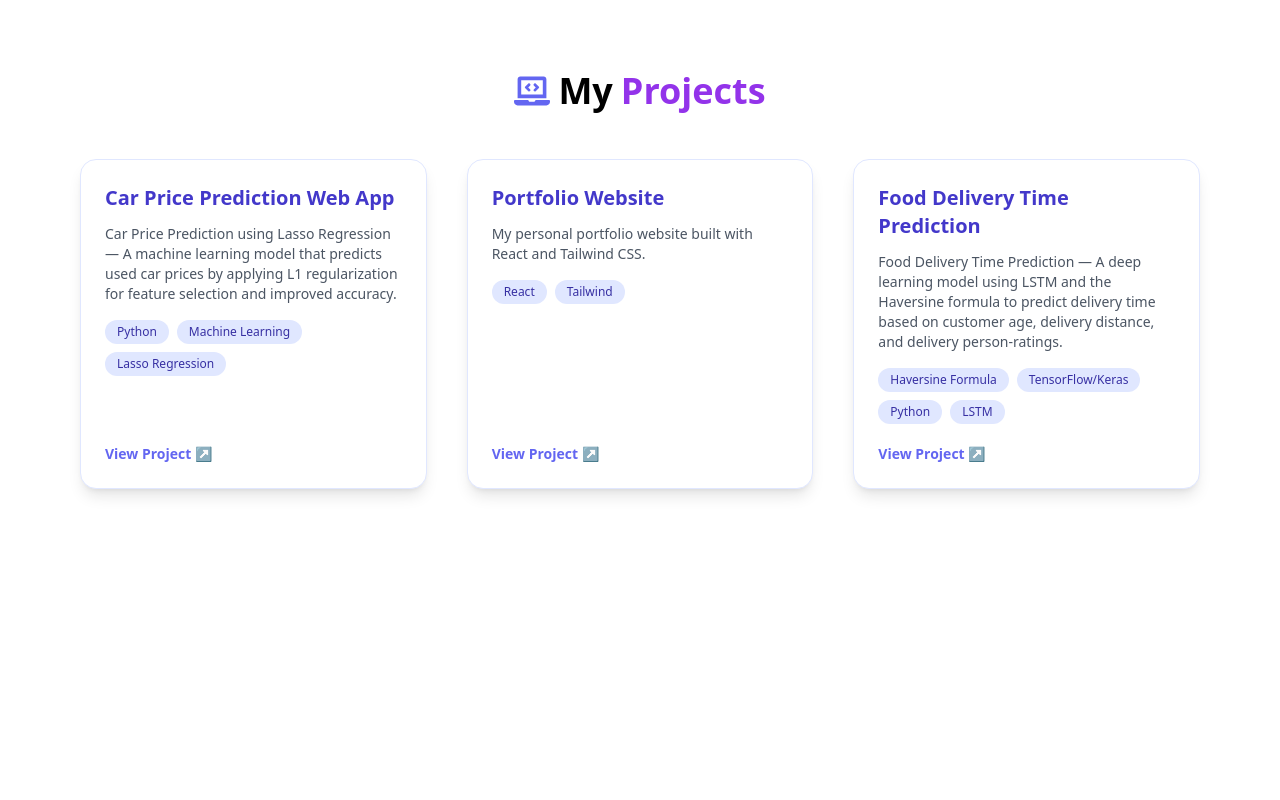
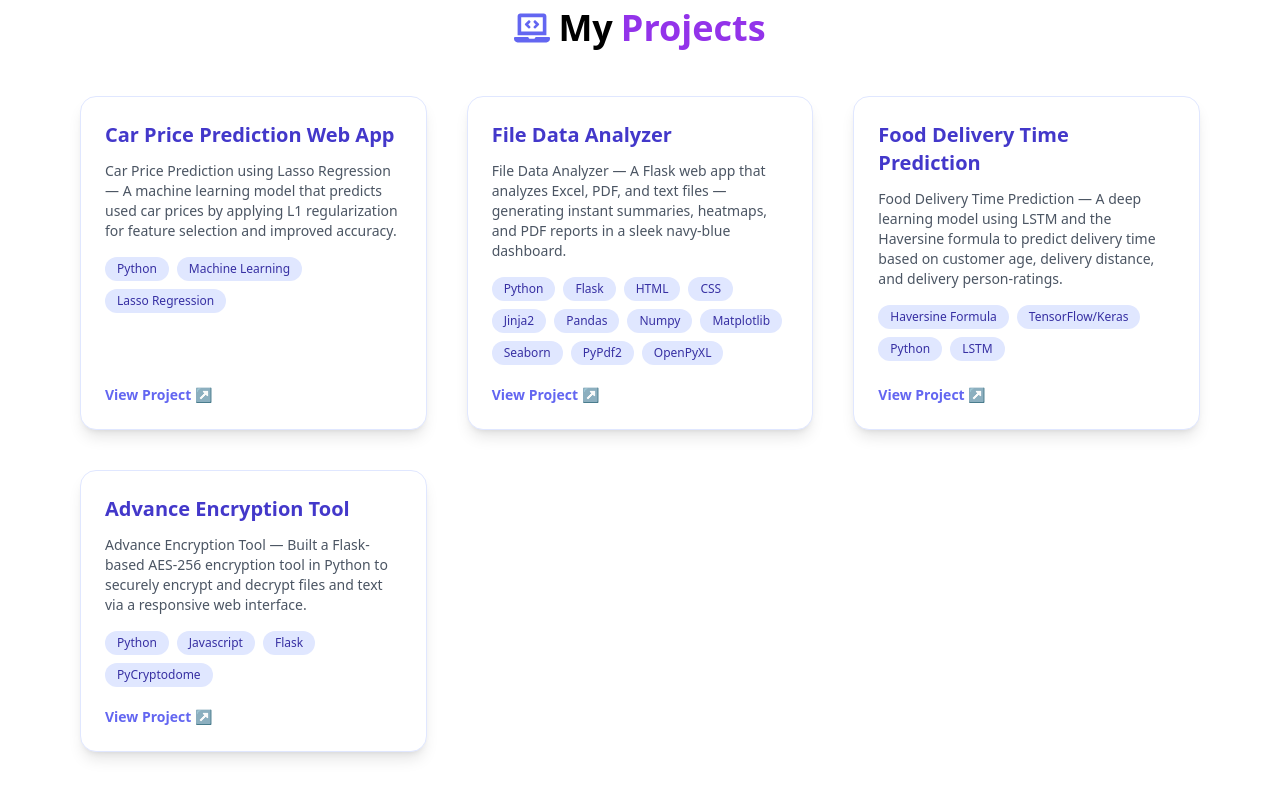
Before and after one commit to 160904160805/my-personal-portfolio, a React (Vite) app: page / in a window 1280 px wide. Shown: the part 1720-2520 px from the top of the page. Built offline with nearby package versions, Linux system fonts and the light colour scheme; the HTML template or start-up script is replaced by a standard one.

Commit message:
Update Projects.jsx
project section updated

```diff
--- a/src/components/Projects.jsx
+++ b/src/components/Projects.jsx
@@ -10,16 +10,22 @@ const projects = [
     link: "https://github.com/160904160805/ML_Lasso_Project_Car_Price_Prediction"
   },
   {
-    title: "Portfolio Website",
-    description: "My personal portfolio website built with React and Tailwind CSS.",
-    tech: ["React", "Tailwind"],
-    link: "https://my-personal-portfolio-chi-five.vercel.app/"
+    title: "File Data Analyzer",
+    description: "File Data Analyzer — A Flask web app that analyzes Excel, PDF, and text files — generating instant summaries, heatmaps, and PDF reports in a sleek navy-blue dashboard.",
+    tech: ["Python", "Flask","HTML","CSS","Jinja2","Pandas","Numpy","Matplotlib","Seaborn","PyPdf2","OpenPyXL"],
+    link: "https://github.com/160904160805/File-Analyzer"
   },
   {
     title: "Food Delivery Time Prediction",
     description: "Food Delivery Time Prediction — A deep learning model using LSTM and the Haversine formula to predict delivery time based on customer age, delivery distance, and delivery person-ratings.",
     tech: ["Haversine Formula", "TensorFlow/Keras", "Python","LSTM"],
     link: "https://github.com/160904160805/Food-Delivery-Time-Prediction/tree/main"
+  },
+  {
+    title: "Advance Encryption Tool",
+    description: "Advance Encryption Tool — Built a Flask-based AES-256 encryption tool in Python to securely encrypt and decrypt files and text via a responsive web interface.",
+    tech: ["Python", "Javascript", "Flask","PyCryptodome"],
+    link: "https://github.com/160904160805/ADVANCE-ENCRYPTION-TOOL"
   }
 ];
 
```
